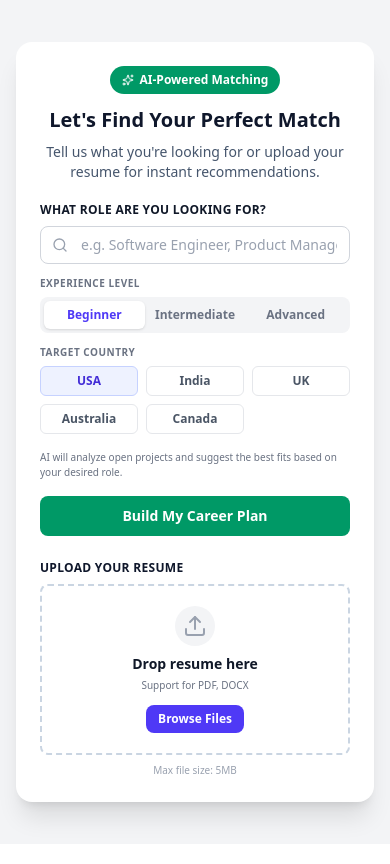
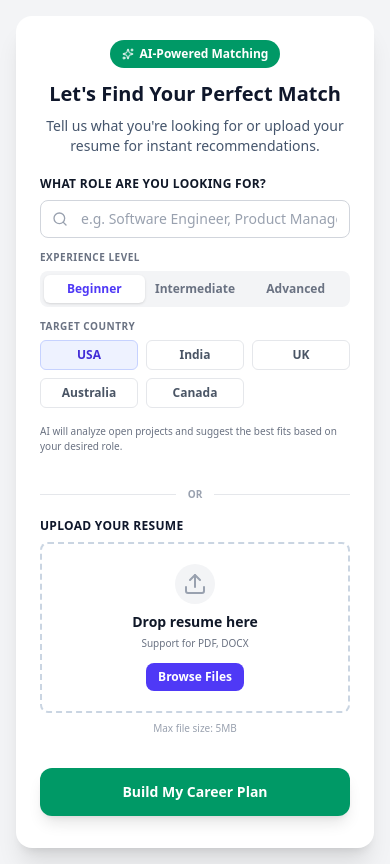
Before and after one commit to tekadvo1/career-website, a React (Vite) app in the folder client/: page /onboarding in a window 390 px wide. Built offline with nearby package versions, Linux system fonts and the light colour scheme.

Commit message:
style: optimize onboarding layout for mobile

```diff
--- a/client/src/components/Onboarding.tsx
+++ b/client/src/components/Onboarding.tsx
@@ -162,7 +162,12 @@
         </div>
 
         {/* Main Content - Side by Side */}
-        <div className="grid grid-cols-1 md:grid-cols-2 gap-6">
+        <div className="grid grid-cols-1 md:grid-cols-2 gap-6 relative">
+
+          {/* Optional OR divider for desktop */}
+          <div className="hidden md:flex absolute top-1/2 left-1/2 -translate-x-1/2 -translate-y-1/2 w-8 h-8 bg-white border border-gray-100 rounded-full items-center justify-center text-[10px] font-bold text-gray-400 uppercase z-10 shadow-sm">
+            OR
+          </div>
 
           {/* LEFT SIDE: Role Input */}
           <div className="flex flex-col">
@@ -268,38 +273,15 @@
               </div>
             </div>
 
-            <p className="text-[10px] text-gray-500 mb-4">
+            <p className="text-[10px] text-gray-500 mb-4 md:mb-0">
               AI will analyze open projects and suggest the best fits based on your desired role.
             </p>
+          </div>
 
-            {/* Buttons */}
-            <div className="flex gap-3 mt-auto">
-              <button
-                onClick={handleSubmit}
-                disabled={isAnalyzing}
-                className={`relative flex-1 overflow-hidden px-4 py-2.5 bg-emerald-600 text-white text-sm font-semibold rounded-lg hover:bg-emerald-700 focus:outline-none focus:ring-2 focus:ring-emerald-500 focus:ring-offset-2 transition-all flex items-center justify-center ${isAnalyzing ? 'cursor-not-allowed' : ''}`}
-              >
-                {/* Progress bar background */}
-                {isAnalyzing && (
-                  <div
-                    className="absolute inset-y-0 left-0 bg-teal-500/50 transition-all duration-300 ease-out z-0"
-                    style={{ width: `${progress}%` }}
-                  />
-                )}
-
-                <div className="relative z-10 flex items-center justify-center">
-                  {isAnalyzing ? (
-                    <>
-                      <Sparkles className="animate-pulse -ml-1 mr-2 h-4 w-4 text-white" />
-                      Analyzing... {Math.round(progress)}%
-                    </>
-                  ) : (
-                    file ? 'Analyze Resume & Build Plan' : 'Build My Career Plan'
-                  )}
-                </div>
-              </button>
-
-            </div>
+          <div className="md:hidden flex items-center justify-center -my-2">
+            <div className="w-full h-px bg-gray-200"></div>
+            <span className="px-3 text-[10px] font-bold text-gray-400 uppercase bg-white">OR</span>
+            <div className="w-full h-px bg-gray-200"></div>
           </div>
 
           {/* RIGHT SIDE: Upload Resume */}
@@ -363,6 +345,34 @@
               Max file size: 5MB
             </p>
           </div>
+        </div>
+
+        {/* Action Button */}
+        <div className="mt-8 mb-2 flex justify-center">
+          <button
+            onClick={handleSubmit}
+            disabled={isAnalyzing}
+            className={`relative w-full md:w-3/4 overflow-hidden px-4 md:py-3 py-3.5 bg-emerald-600 text-white text-sm font-semibold rounded-xl hover:bg-emerald-700 focus:outline-none focus:ring-2 focus:ring-emerald-500 focus:ring-offset-2 transition-all flex items-center justify-center shadow-lg hover:shadow-xl ${isAnalyzing ? 'cursor-not-allowed' : ''}`}
+          >
+            {/* Progress bar background */}
+            {isAnalyzing && (
+              <div
+                className="absolute inset-y-0 left-0 bg-teal-500/50 transition-all duration-300 ease-out z-0"
+                style={{ width: `${progress}%` }}
+              />
+            )}
+
+            <div className="relative z-10 flex items-center justify-center">
+              {isAnalyzing ? (
+                <>
+                  <Sparkles className="animate-pulse -ml-1 mr-2 h-4 w-4 text-white" />
+                  Analyzing... {Math.round(progress)}%
+                </>
+              ) : (
+                file ? 'Analyze Resume & Build Career Plan' : 'Build My Career Plan'
+              )}
+            </div>
+          </button>
         </div>
         </>
         )}
```
